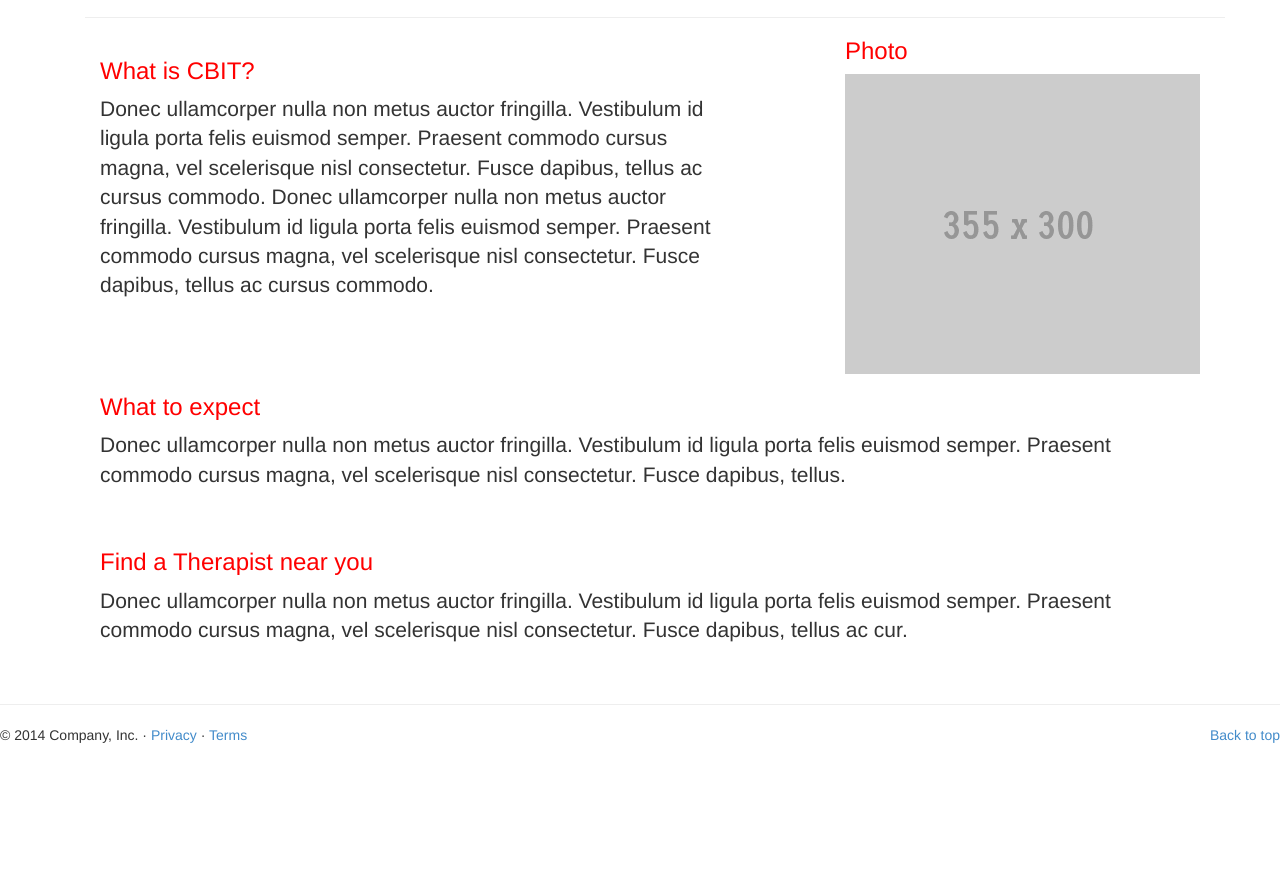
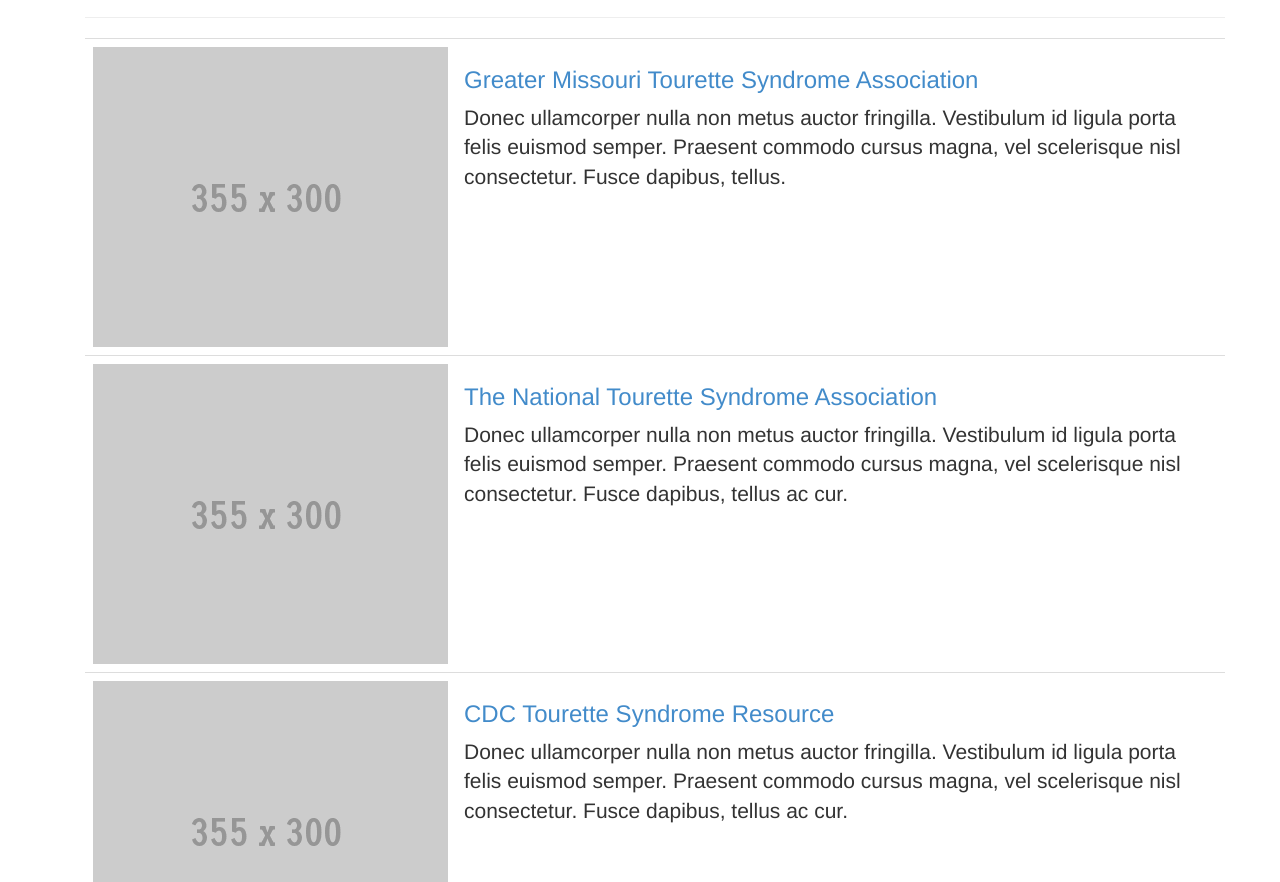
Before and after one commit to jschechter8136/Project-2, a plain HTML site: page other.html in a window 1280 px wide. Shown: the part 250-1132 px from the top of the page. Before the commit the page ends 1005 px from the top, so only its background shows below. Drawn offline with nearby package versions, Linux system fonts and the light colour scheme.

Commit message:
Wireframe 2

```diff
--- a/other.html
+++ b/other.html
@@ -49,12 +49,12 @@
               <a href="#" class="dropdown-toggle" data-toggle="dropdown" role="button" aria-expanded="true">Treatment <span class="caret"></span></a>
               <ul class="dropdown-menu" role="menu">
                 <li><a href="mdc.html">Movement Disorders Clinic</a></li>
-                <li ><a href="#">CBIT</a></li>
+                <li ><a href="cbit.html">CBIT</a></li>
 
               </ul>
             </li>
                <li><a href="team.html"> Our Team</a></li>
-               <li ><a href="#">WUSM Research</a></li>
+               <li ><a href="research.html">WUSM Research</a></li>
                   <li class="active"><a href="#">Other Resources</a></li>
 
               </ul>
@@ -77,23 +77,83 @@
 
       <hr class="featurette-divider">
 
-<div class = "col-md-7">
-  <h3> What is CBIT? </h3>
-          <p class="lead">Donec ullamcorper nulla non metus auctor fringilla. Vestibulum id ligula porta felis euismod semper. Praesent commodo cursus magna, vel scelerisque nisl consectetur. Fusce dapibus, tellus ac cursus commodo. Donec ullamcorper nulla non metus auctor fringilla. Vestibulum id ligula porta felis euismod semper. Praesent commodo cursus magna, vel scelerisque nisl consectetur. Fusce dapibus, tellus ac cursus commodo.</p> <br>
+<div class = "hidden-lg">
+<div class = "hidden-md" >
+<div class = "hidden-sm">
 
-  </div>
-<div class="col-md-offset-8">
-    <h3> Photo </h3>
 
-    <img src ="img/place3.gif">
-  </div>
+<hr class="featurette-divider">
 
-<div class = "col-md-11">
-<h3> What to expect </h3>
-  <p class="lead">Donec ullamcorper nulla non metus auctor fringilla. Vestibulum id ligula porta felis euismod semper. Praesent commodo cursus magna, vel scelerisque nisl consectetur. Fusce dapibus, tellus. </p> <br>
+<h3> <a href="http://missouritsa.org/" target="_blank"> Greater Missouri Tourette Syndrome Association</a> </h3>
+  <p class="lead">Donec ullamcorper nulla non metus auctor fringilla. Vestibulum id ligula porta felis euismod semper. Praesent commodo cursus magna, vel scelerisque nisl consectetur. Fusce dapibus, tellus. </p>
 
-           <h3> Find a Therapist near you</h3>
-          <p class="lead">Donec ullamcorper nulla non metus auctor fringilla. Vestibulum id ligula porta felis euismod semper. Praesent commodo cursus magna, vel scelerisque nisl consectetur. Fusce dapibus, tellus ac cur.</p> <br>
+  <h3> <a href="http://ts-stories.org/" target="_blank"> The National Tourette Syndrome Association</a> </h3>
+          <p class="lead">Donec ullamcorper nulla non metus auctor fringilla. Vestibulum id ligula porta felis euismod semper. Praesent commodo cursus magna, vel scelerisque nisl consectetur. Fusce dapibus, tellus ac cur.</p>
+
+           <h3> <a href="http://www.cdc.gov/ncbddd/tourette/index.html" target="_blank"> CDC Tourette Syndrome Resource</a></h3>
+          <p class="lead">Donec ullamcorper nulla non metus auctor fringilla. Vestibulum id ligula porta felis euismod semper. Praesent commodo cursus magna, vel scelerisque nisl consectetur. Fusce dapibus, tellus ac cur.</p>
+
+      <h3> <a href="http://www.mi4nd.com/" target="_blank"> Midwest Institute for Neurological Development (MIND)</a> </h3>
+          <p class="lead">Donec ullamcorper nulla non metus auctor fringilla. Vestibulum id ligula porta felis euismod semper. Praesent commodo cursus magna, vel scelerisque nisl consectetur. Fusce dapibus, tellus ac cur.</p>
+
+
+      <h3> <a href="http://www.slbmi.com/" target="_blank"> St. Louis Behavioral Medicine</a>  </h3>
+          <p class="lead">Donec ullamcorper nulla non metus auctor fringilla. Vestibulum id ligula porta felis euismod semper. Praesent commodo cursus magna, vel scelerisque nisl consectetur. Fusce dapibus, tellus ac cur.</p>
+
+
+<h3> <a href="https://www.joshuacenter.com/" target="_blank">The Joshua Center for Neurological Disorders </a> </h3>
+          <p class="lead">Donec ullamcorper nulla non metus auctor fringilla. Vestibulum id ligula porta felis euismod semper. Praesent commodo cursus magna, vel scelerisque nisl consectetur. Fusce dapibus, tellus ac cur.</p> </td>
+
+
+</div>
+</div>
+</div>
+
+
+
+
+   <div class = "hidden-xs" >
+<table class = "table" >
+
+    <tr>
+        <td> <img src ="img/place3.gif"> </td>
+
+        <td> <h3> <a href="http://missouritsa.org/" target="_blank"> Greater Missouri Tourette Syndrome Association</a> </h3>
+  <p class="lead">Donec ullamcorper nulla non metus auctor fringilla. Vestibulum id ligula porta felis euismod semper. Praesent commodo cursus magna, vel scelerisque nisl consectetur. Fusce dapibus, tellus. </p> <br> </td>
+
+  <tr>
+    <td> <img src ="img/place3.gif"> </td>
+    <td>  <h3> <a href="http://ts-stories.org/" target="_blank"> The National Tourette Syndrome Association</a> </h3>
+          <p class="lead">Donec ullamcorper nulla non metus auctor fringilla. Vestibulum id ligula porta felis euismod semper. Praesent commodo cursus magna, vel scelerisque nisl consectetur. Fusce dapibus, tellus ac cur.</p> </td>
+    <tr>
+    <td>  <img src ="img/place3.gif"> </td>
+    <td> <h3> <a href="http://www.cdc.gov/ncbddd/tourette/index.html" target="_blank"> CDC Tourette Syndrome Resource</a></h3>
+          <p class="lead">Donec ullamcorper nulla non metus auctor fringilla. Vestibulum id ligula porta felis euismod semper. Praesent commodo cursus magna, vel scelerisque nisl consectetur. Fusce dapibus, tellus ac cur.</p> </td>
+    </div>
+
+ <tr>
+    <td>  <img src ="img/place3.gif"> </td>
+    <td> <h3> <a href="http://www.mi4nd.com/" target="_blank"> Midwest Institute for Neurological Development (MIND)</a> </h3>
+          <p class="lead">Donec ullamcorper nulla non metus auctor fringilla. Vestibulum id ligula porta felis euismod semper. Praesent commodo cursus magna, vel scelerisque nisl consectetur. Fusce dapibus, tellus ac cur.</p> </td>
+    </div>
+
+
+
+ <tr>
+    <td>  <img src ="img/place3.gif"> </td>
+    <td> <h3> <a href="http://www.slbmi.com/" target="_blank"> St. Louis Behavioral Medicine</a>  </h3>
+          <p class="lead">Donec ullamcorper nulla non metus auctor fringilla. Vestibulum id ligula porta felis euismod semper. Praesent commodo cursus magna, vel scelerisque nisl consectetur. Fusce dapibus, tellus ac cur.</p> </td>
+<tr>
+    <td>  <img src ="img/place3.gif"> </td>
+    <td> <h3> <a href="https://www.joshuacenter.com/" target="_blank">The Joshua Center for Neurological Disorders </a> </h3>
+          <p class="lead">Donec ullamcorper nulla non metus auctor fringilla. Vestibulum id ligula porta felis euismod semper. Praesent commodo cursus magna, vel scelerisque nisl consectetur. Fusce dapibus, tellus ac cur.</p> </td>
+
+
+
+    </div>
+
+</table>
+
 
 </div>
 
```
